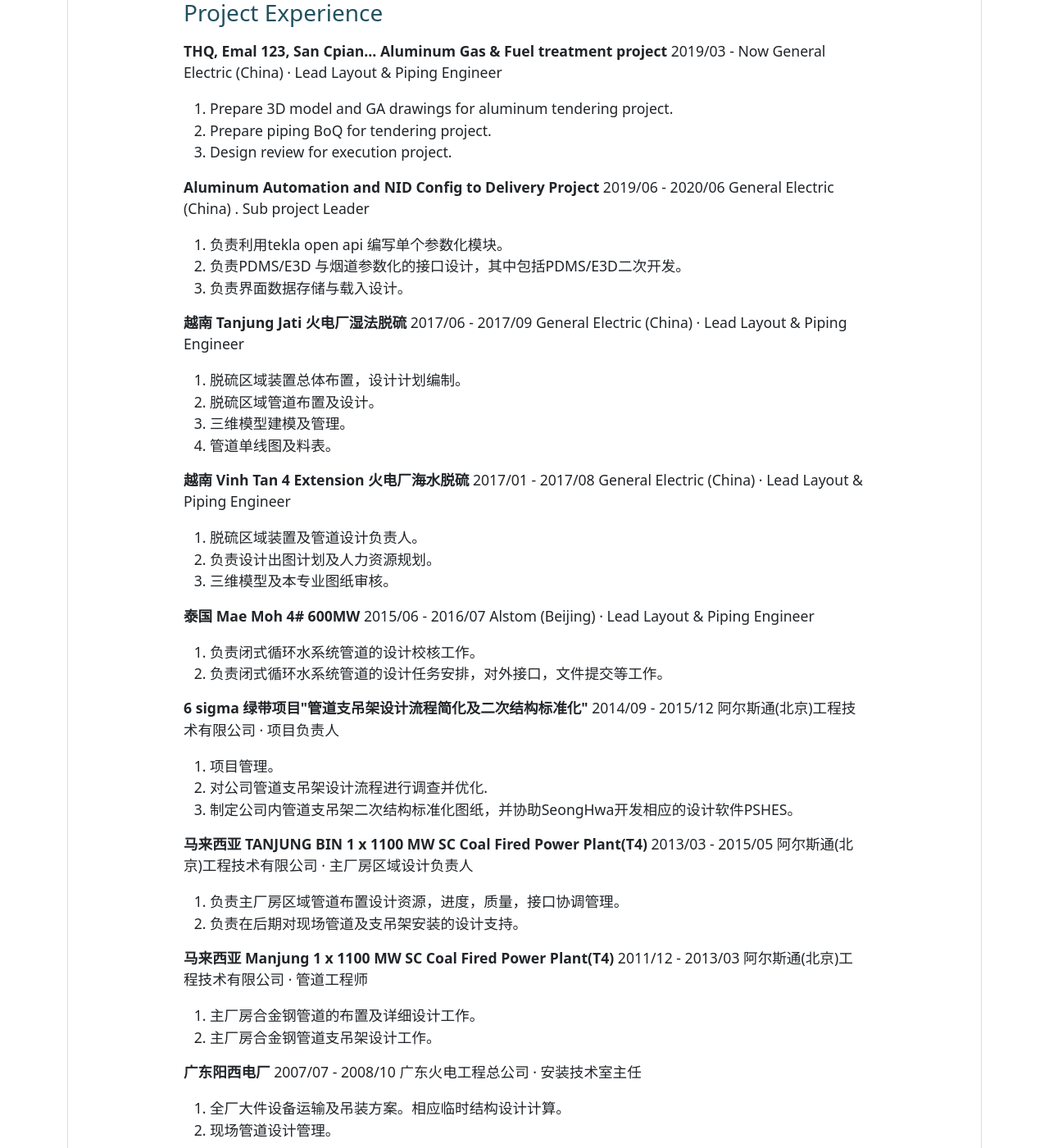
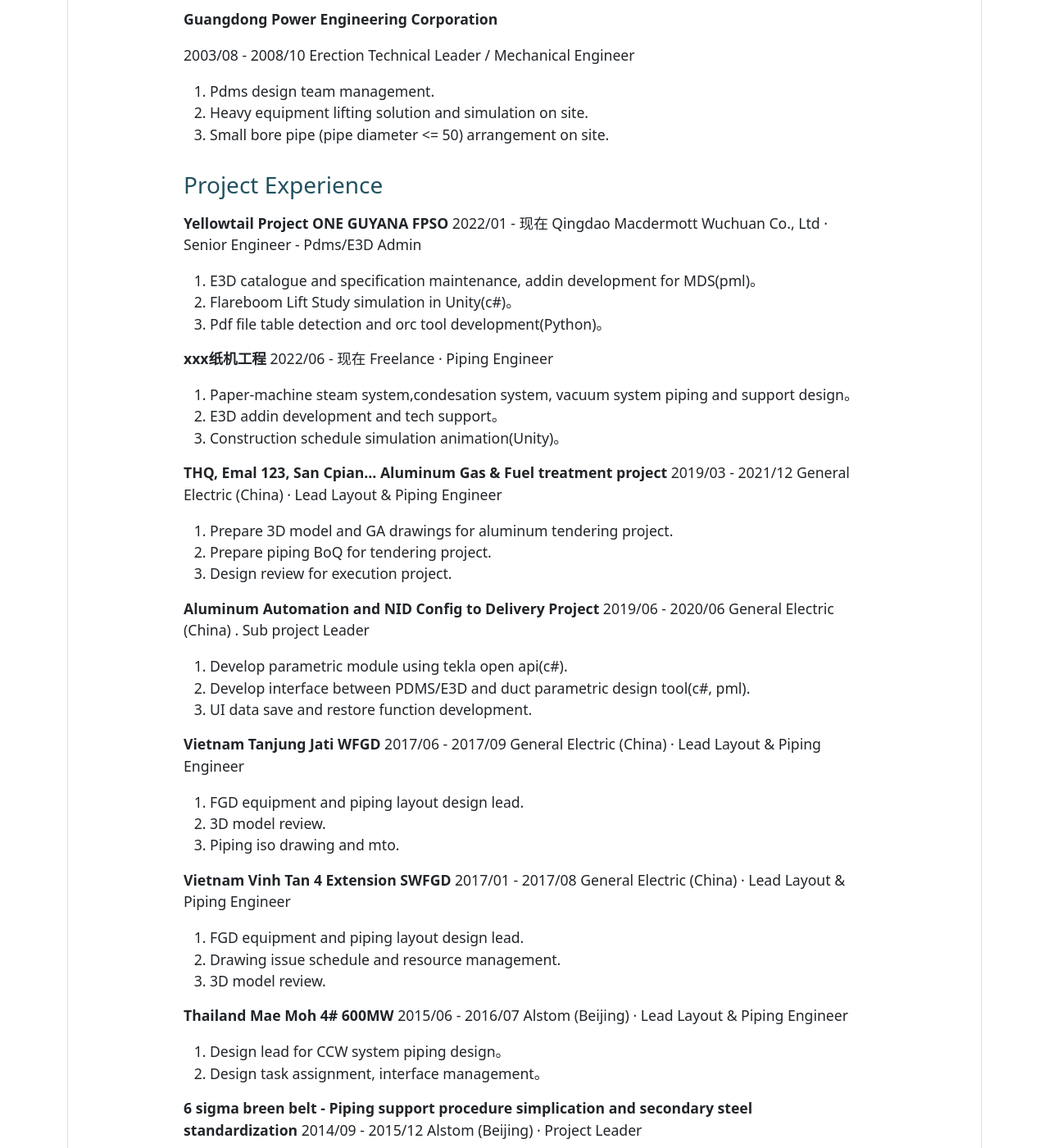
Before and after one commit to lijuncq/lijuncq.github.io, a Jekyll site: the page built from Resume EN - JunLI.md, in a window 1280 px wide and 1400 px high, scrolled down 1619 px. Shown: the whole window at 82% size. Built offline with Jekyll 4.4.1, drawn with Linux system fonts in a browser that asks for light colours; nearby versions of some CDN libraries; our own code applies the rules of GitHub Pages for plain Markdown files; some of the changed text lies outside the part shown.

Commit message:
update 20230426

```diff
--- a/Resume EN - JunLI.md
+++ b/Resume EN - JunLI.md
@@ -8,26 +8,36 @@
 * Date of birth: 1980-09
 * Language Ability:		Chinese (Native)
 				        English (Fluent)
-* Current serving in GE Power(Beijing)
+* Current serving in Qingdao Macdermott Wuchuan
 
 ### Summary of Experience
 
-* 13 years of experience, as Layout & Piping Engineer in the design of Aluminum GTC, FTC, Seawater FGD, Steam Power Plants. Familiar with Steam Power Plant piping design procedure. Have international project design experience.
+* 14 years of experience, as Layout & Piping Engineer in the design of Paper-machine, Aluminum GTC, FTC, Seawater FGD, Steam Power Plants. Familiar with Steam Power Plant piping design procedure. Have international project design experience.
 * Have project management experience as project leader and deputy project design manager.
 * Have the ability to Investigate working procedure and simplify. Standardized the pipe support secondary steel structure in Alstom Beijing office, and helped the developing of the design software PSHES.
 * Codes and Standards: ASME, GB
-* Software: PDMS, E3D, Tekla, AutoCAD, Microsoft Office, Navisworks, C#, Pml.
-See some of my work via [https://lijuncq.github.io/works.htm](https://lijuncq.github.io/works.htm)
+* Software: PDMS, E3D, Tekla, AutoCAD, Microsoft Office, Navisworks, Unity.
+* Program language: C#, Pml, Python.
+See some of my work via [https://lijuncq.github.io/works.html](https://lijuncq.github.io/works.html)
 
 ### Position Desired
 
-* Design Manager, Expectation:320k, Work Time:Full Time, Work Place:Tsingtao, China, Available in 1 month.
+* Piping Design Manager/ Piping Design Engineer/Digital Delivery Engineer, Work Place:China, Available in 1 month.
 
 ### Employment History
 
+**Qingdao Macdermott Wuchuan Co., Ltd**
+
+2022/01 - now
+Senior Engineer - Pdms/E3D Administrtor
+
+1. Pdms/E3D catalogue and specification maintenance and addin development.
+2. Lifting and Constrcution simulation in Unlity.
+3. Python script for processing pdf, excel and autocad files.
+
 **General Electric (China) Co., Ltd**
 
-2015/11 - Now
+2015/11 - 2021/12
 Lead Engineer - System Engnieering
 
 1. Aluminum Core Team member as lead layout & piping engineer.
@@ -57,8 +67,24 @@
 
 ### Project Experience
 
+**Yellowtail Project ONE GUYANA FPSO**
+2022/01 - 现在
+Qingdao Macdermott Wuchuan Co., Ltd · Senior Engineer - Pdms/E3D Admin
+
+1. E3D catalogue and specification maintenance, addin development for MDS(pml)。
+2. Flareboom Lift Study simulation in Unity(c#)。
+3. Pdf file table detection and orc tool development(Python)。
+
+**xxx纸机工程**
+2022/06 - 现在
+Freelance · Piping Engineer
+
+1. Paper-machine steam system,condesation system, vacuum system piping and support design。
+2. E3D addin development and tech support。
+3. Construction schedule simulation animation(Unity)。
+
 **THQ, Emal 123, San Cpian... Aluminum Gas & Fuel treatment project**
-2019/03 - Now
+2019/03 - 2021/12
 General Electric (China) · Lead Layout & Piping Engineer
 
 1. Prepare 3D model and GA drawings for aluminum tendering project.
@@ -69,40 +95,39 @@
 2019/06 - 2020/06
 General Electric (China) . Sub project Leader
 
-1. 负责利用tekla open api 编写单个参数化模块。
-2. 负责PDMS/E3D 与烟道参数化的接口设计，其中包括PDMS/E3D二次开发。
-3. 负责界面数据存储与载入设计。
+1. Develop parametric module using tekla open api(c#).
+2. Develop interface between PDMS/E3D and duct parametric design tool(c#, pml).
+3. UI data save and restore function development.
 
-**越南 Tanjung Jati 火电厂湿法脱硫**
+**Vietnam Tanjung Jati WFGD**
 2017/06 - 2017/09
 General Electric (China) · Lead Layout & Piping Engineer
 
-1. 脱硫区域装置总体布置，设计计划编制。
-2. 脱硫区域管道布置及设计。
-3. 三维模型建模及管理。
-4. 管道单线图及料表。
+1. FGD equipment and piping layout design lead.
+2. 3D model review.
+3. Piping iso drawing and mto.
 
-**越南 Vinh Tan 4 Extension 火电厂海水脱硫**
+**Vietnam Vinh Tan 4 Extension SWFGD**
 2017/01 - 2017/08
 General Electric (China) · Lead Layout & Piping Engineer
 
-1. 脱硫区域装置及管道设计负责人。
-2. 负责设计出图计划及人力资源规划。
-3. 三维模型及本专业图纸审核。
+1. FGD equipment and piping layout design lead.
+2. Drawing issue schedule and resource management.
+3. 3D model review.
 
-**泰国 Mae Moh 4# 600MW**
+**Thailand Mae Moh 4# 600MW**
 2015/06 - 2016/07
 Alstom (Beijing) · Lead Layout & Piping Engineer
 
-1. 负责闭式循环水系统管道的设计校核工作。
-2. 负责闭式循环水系统管道的设计任务安排，对外接口，文件提交等工作。
+1. Design lead for CCW system piping design。
+2. Design task assignment, interface management。
 
-**6 sigma 绿带项目&quot;管道支吊架设计流程简化及二次结构标准化&quot;**
+**6 sigma breen belt - Piping support procedure simplication and secondary steel standardization**
 2014/09 - 2015/12
-阿尔斯通(北京)工程技术有限公司 · 项目负责人
+Alstom (Beijing)  · Project Leader
 
-1. 项目管理。
-2. 对公司管道支吊架设计流程进行调查并优化.
+1. Project management, work assignment.
+2. Lead the investigation of current support design procedure.
 3. 制定公司内管道支吊架二次结构标准化图纸，并协助SeongHwa开发相应的设计软件PSHES。
 
 **马来西亚 TANJUNG BIN 1 x 1100 MW SC Coal Fired Power Plant(T4)**
```
Also changed, not shown: Resume CN - JunLI.md (+33 -8 lines), works.md (+7 -0 lines), 2 other files.
